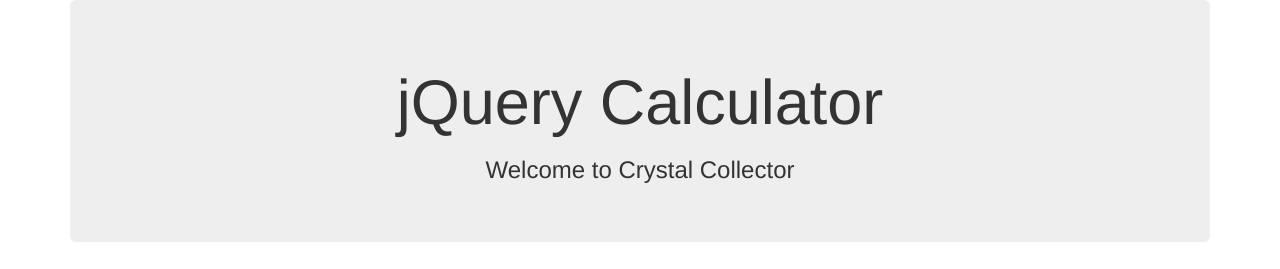
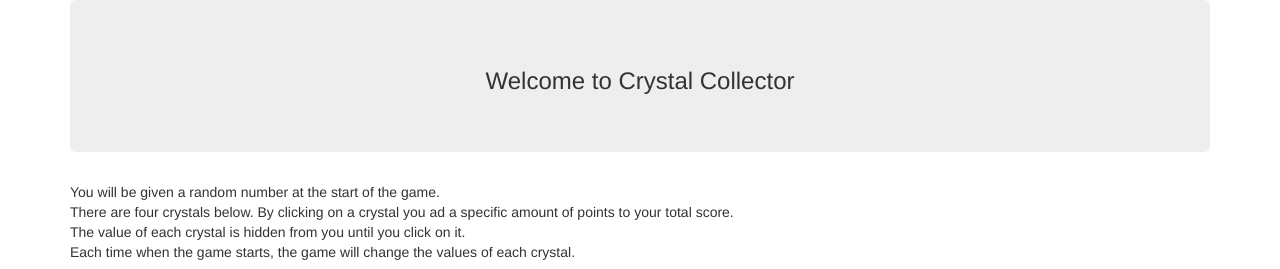
Before and after one commit to abishr12/week-4-game, a plain HTML site: page index.html in a window 1280 px wide. Shown: the top 269 px of the page. Drawn offline with nearby package versions, Linux system fonts and the light colour scheme.

```diff
--- a/index.html
+++ b/index.html
@@ -14,7 +14,6 @@
   <div class="container">
 
     <div class="jumbotron">
-        <h1 class="text-center">jQuery Calculator</h1>
         <h3 class="text-center">Welcome to Crystal Collector</h3>
     </div>
 
```
